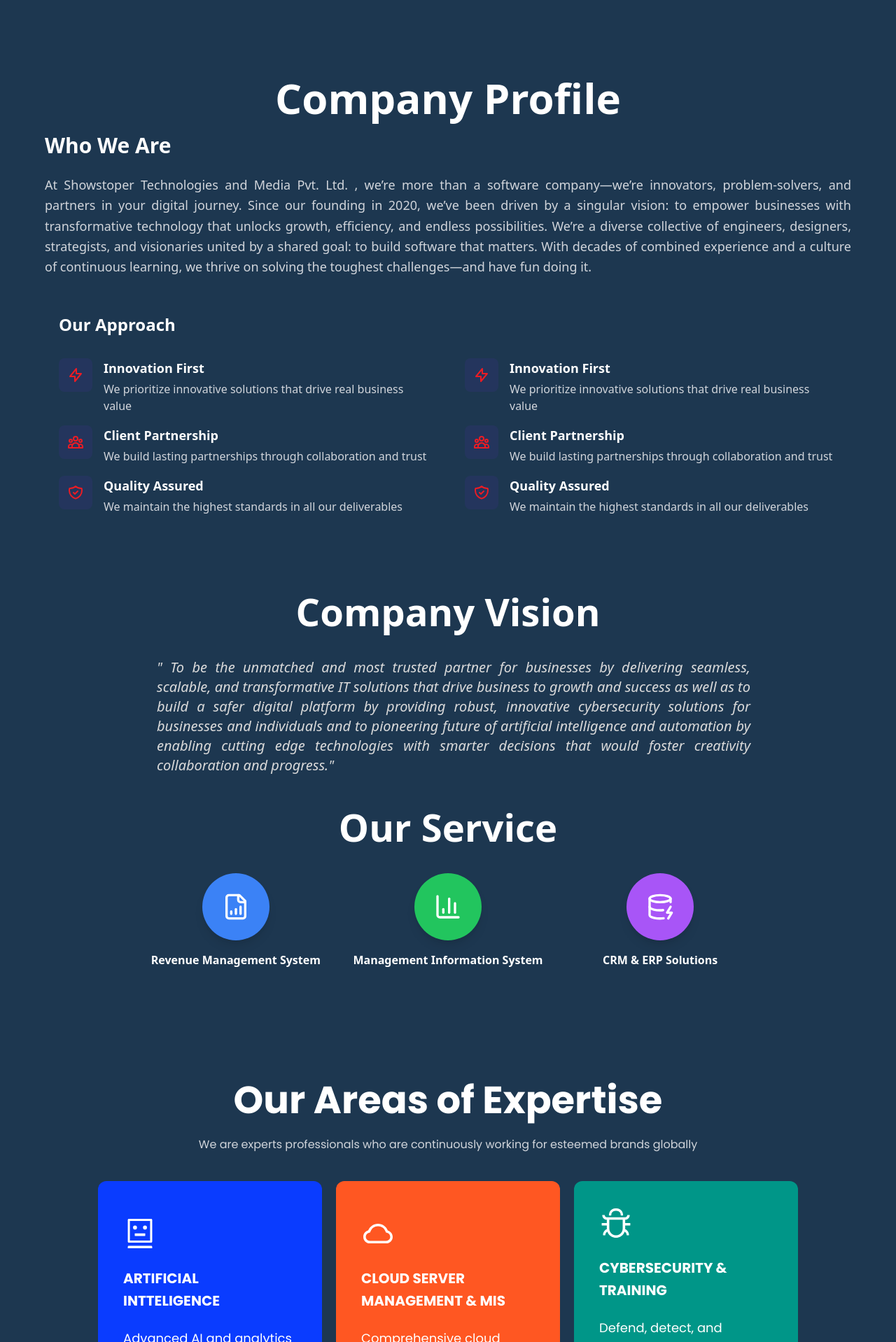
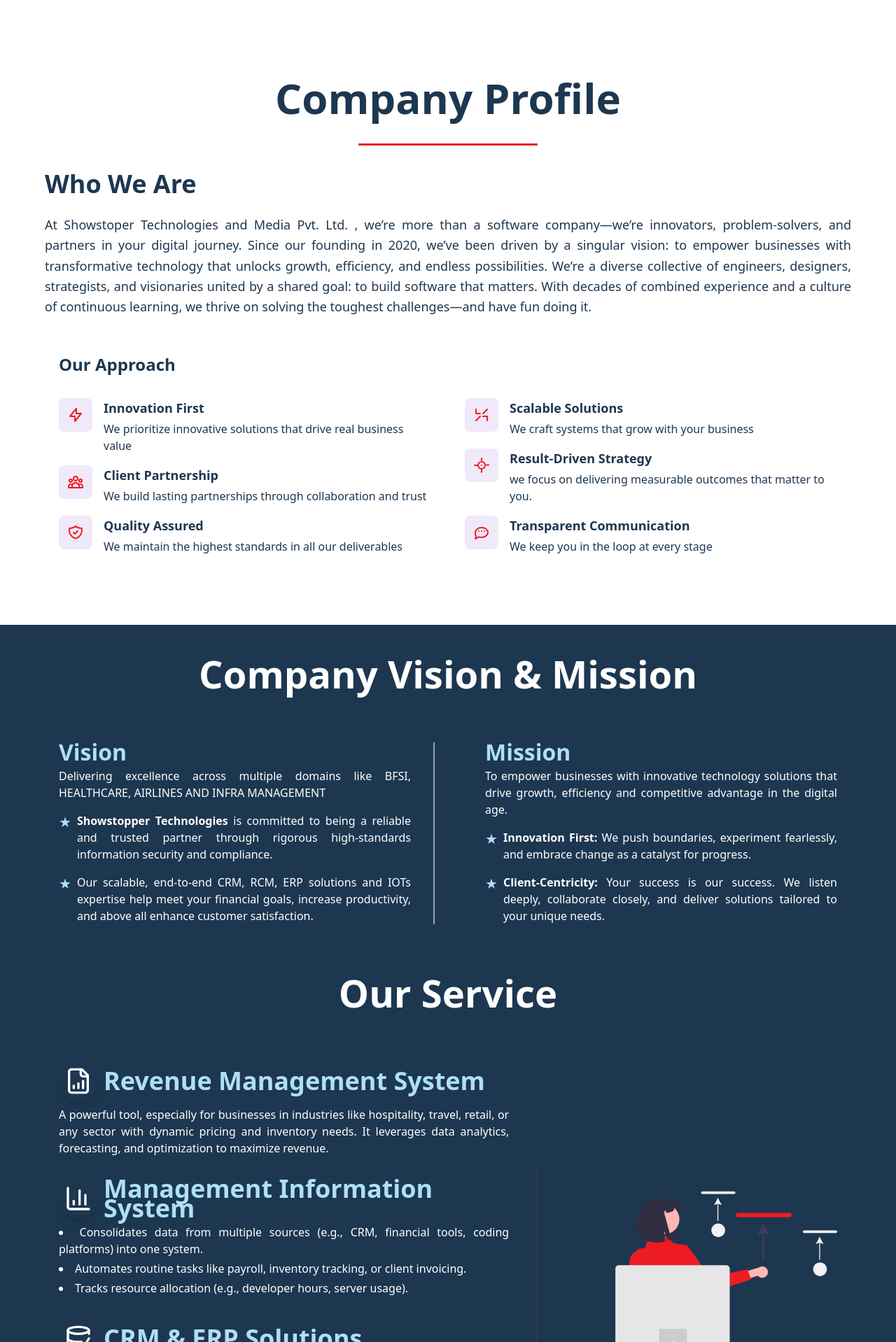
Before and after one commit to shreeramgitclone/showstoper, a React (Vite) app: page / in a window 1280 px wide. Shown: the part 882-2800 px from the top of the page at 70% size. Built offline with nearby package versions, Linux system fonts and the light colour scheme.

Commit message:
changes 12/4

```diff
--- a/src/components/home/CompanyProfile.jsx
+++ b/src/components/home/CompanyProfile.jsx
@@ -45,8 +45,8 @@
             viewport={{ once: true }}
             className="text-center mb-4"
           >
-            <h2 className="text-6xl font-bold mb-5 text-white">Company Profile</h2>
-            {/* <div className="company-vision-divider mb-6"></div> */}
+            <h2 className="text-6xl font-bold mb-5 CompanyProfilet">Company Profile</h2>
+            <div className="company-vision-divider mb-6"></div>
           </motion.div>
 
           <div className="grid gap-4 items-center text-white">
@@ -56,8 +56,8 @@
               viewport={{ once: true }}
               className="space-y-6"
             >
-              <h3 className="text-3xl font-semibold text-White">Who We Are</h3>
-              <p className="text-gray-300 text-lg leading-relaxed text-justify">
+              <h3 className="text-4xl font-semibold text-White cpmpanyprofilep">Who We Are</h3>
+              <p className="cpmpanyprofilep text-lg leading-relaxed text-justify">
                 At Showstoper Technologies and Media Pvt. Ltd. , we’re more than a software company—we’re innovators, problem-solvers, and partners in your digital journey. Since our founding in 2020, we’ve been driven by a singular vision: to empower businesses with transformative technology that unlocks growth, efficiency, and endless possibilities.
                 We’re a diverse collective of engineers, designers, strategists, and visionaries united by a shared goal: to build software that matters. With decades of combined experience and a culture of continuous learning, we thrive on solving the toughest challenges—and have fun doing it.
               </p>
@@ -88,7 +88,7 @@
 
           </div>
           <div className='OurApproach'>
-            <h3 className="text-2xl font-semibold text-white py-8">Our Approach</h3>
+            <h3 className="text-2xl font-semibold text-lightbluew py-8">Our Approach</h3>
             <div className="grid grid-cols-1 md:grid-cols-2 gap-12 items-center">
               <div className="space-y-4">
                 <div className="flex items-start space-x-4">
@@ -98,8 +98,8 @@
                     </svg>
                   </div>
                   <div>
-                    <h4 className="text-lg font-semibold text-white mb-1">Innovation First</h4>
-                    <p className="text-gray-300">We prioritize innovative solutions that drive real business value</p>
+                    <h4 className="text-lg font-semibold text-lightbluew mb-1">Innovation First</h4>
+                    <p className="text-lightbluew">We prioritize innovative solutions that drive real business value</p>
                   </div>
                 </div>
                 <div className="flex items-start space-x-4">
@@ -109,8 +109,8 @@
                     </svg>
                   </div>
                   <div>
-                    <h4 className="text-lg font-semibold text-white mb-1">Client Partnership</h4>
-                    <p className="text-gray-300">We build lasting partnerships through collaboration and trust</p>
+                    <h4 className="text-lg font-semibold text-lightbluew mb-1">Client Partnership</h4>
+                    <p className="text-lightbluew">We build lasting partnerships through collaboration and trust</p>
                   </div>
                 </div>
                 <div className="flex items-start space-x-4">
@@ -120,8 +120,8 @@
                     </svg>
                   </div>
                   <div>
-                    <h4 className="text-lg font-semibold text-white mb-1">Quality Assured</h4>
-                    <p className="text-gray-300">We maintain the highest standards in all our deliverables</p>
+                    <h4 className="text-lg font-semibold text-lightbluew mb-1">Quality Assured</h4>
+                    <p className="text-lightbluew">We maintain the highest standards in all our deliverables</p>
                   </div>
                 </div>
               </div>
@@ -131,34 +131,34 @@
                 <div className="flex items-start space-x-4">
                   <div className="icon-container">
                     <svg className="icon" fill="none" viewBox="0 0 24 24" stroke="currentColor">
-                      <path strokeLinecap="round" strokeLinejoin="round" strokeWidth={2} d="M13 10V3L4 14h7v7l9-11h-7z" />
+                      <path strokeLinecap="round" strokeLinejoin="round" strokeWidth={2} d="M4 4v6h6M20 20v-6h-6M4 20l6-6M20 4l-6 6" />
                     </svg>
                   </div>
                   <div>
-                    <h4 className="text-lg font-semibold text-white mb-1">Innovation First</h4>
-                    <p className="text-gray-300">We prioritize innovative solutions that drive real business value</p>
+                    <h4 className="text-lg font-semibold text-lightbluew mb-1">Scalable Solutions</h4>
+                    <p className="text-lightbluew">We craft systems that grow with your business</p>
                   </div>
                 </div>
                 <div className="flex items-start space-x-4">
                   <div className="icon-container">
                     <svg className="icon" fill="none" viewBox="0 0 24 24" stroke="currentColor">
-                      <path strokeLinecap="round" strokeLinejoin="round" strokeWidth={2} d="M17 20h5v-2a3 3 0 00-5.356-1.857M17 20H7m10 0v-2c0-.656-.126-1.283-.356-1.857M7 20H2v-2a3 3 0 015.356-1.857M7 20v-2c0-.656.126-1.283.356-1.857m0 0a5.002 5.002 0 019.288 0M15 7a3 3 0 11-6 0 3 3 0 016 0zm6 3a2 2 0 11-4 0 2 2 0 014 0zM7 10a2 2 0 11-4 0 2 2 0 014 0z" />
+                      <path strokeLinecap="round" strokeLinejoin="round" strokeWidth={2} d="M12 12v.01M8.5 8.5a5 5 0 107.07 7.07A5 5 0 008.5 8.5zm3.5-3.5V2m0 20v-3.5m7-7H22M2 12h3.5" />
                     </svg>
                   </div>
                   <div>
-                    <h4 className="text-lg font-semibold text-white mb-1">Client Partnership</h4>
-                    <p className="text-gray-300">We build lasting partnerships through collaboration and trust</p>
+                    <h4 className="text-lg font-semibold text-lightbluew mb-1">Result-Driven Strategy</h4>
+                    <p className="text-lightbluew">we focus on delivering measurable outcomes that matter to you.</p>
                   </div>
                 </div>
                 <div className="flex items-start space-x-4">
                   <div className="icon-container">
                     <svg className="icon" fill="none" viewBox="0 0 24 24" stroke="currentColor">
-                      <path strokeLinecap="round" strokeLinejoin="round" strokeWidth={2} d="M9 12l2 2 4-4m5.618-4.016A11.955 11.955 0 0112 2.944a11.955 11.955 0 01-8.618 3.04A12.02 12.02 0 003 9c0 5.591 3.824 10.29 9 11.622 5.176-1.332 9-6.03 9-11.622 0-1.042-.133-2.052-.382-3.016z" />
+                      <path strokeLinecap="round" strokeLinejoin="round" strokeWidth={2} d="M8 10h.01M12 10h.01M16 10h.01M21 12c0 4-4 7-9 7a9.77 9.77 0 01-3.58-.65L3 21l1.24-3.71A7 7 0 013 12c0-4 4-7 9-7s9 3 9 7z" />
                     </svg>
                   </div>
                   <div>
-                    <h4 className="text-lg font-semibold text-white mb-1">Quality Assured</h4>
-                    <p className="text-gray-300">We maintain the highest standards in all our deliverables</p>
+                    <h4 className="text-lg font-semibold text-lightbluew mb-1">Transparent Communication</h4>
+                    <p className="text-lightbluew">We keep you in the loop at every stage</p>
                   </div>
                 </div>
               </div>
--- a/src/components/home/CompanyVision.jsx
+++ b/src/components/home/CompanyVision.jsx
@@ -7,44 +7,126 @@
   return (
     <section id="company-vision" className="company-vision">
       <div className="company-vision-container">
-        <h2 className="company-vision-title text-center text-3xl font-bold mb-5">Company Vision</h2>
+        <h2 className="company-vision-title text-center text-3xl font-bold mb-5">Company Vision & Mission</h2>
+        <div className="bg-[#1d3750] text-white p-6 md:p-12 flex flex-col md:flex-row justify-between gap-10">
+          {/* Vision Section */}
+          <div className="flex-1 border-b-4 md:border-b-0 md:border-r-2 border-gray-400 pr-0 md:pr-8 justify">
+            <h2 className="text-xl font-semibold mb-2 text-[#AEDFF7] vmfont">Vision</h2>
+            <p className="mb-4">
+              Delivering excellence across multiple domains like BFSI, HEALTHCARE, AIRLINES AND INFRA MANAGEMENT
+            </p>
+            <div className="flex items-start gap-2 mb-4">
+              <span className="text-xl text-[#AEDFF7]">★</span>
+              <p>
+                <strong>Showstopper Technologies</strong> is committed to being a reliable and trusted partner through rigorous high-standards information security and compliance.
+              </p>
+            </div>
+            <div className="flex items-start gap-2">
+              <span className="text-xl text-[#AEDFF7]">★</span>
+              <p>
+                Our scalable, end-to-end CRM, RCM, ERP solutions and IOTs expertise help meet your financial goals, increase productivity, and above all enhance customer satisfaction.
+              </p>
+            </div>
+          </div>
 
-
+          {/* Mission Section */}
+          <div className="flex-1 md:pl-8 justify">
+            <h2 className="text-xl font-semibold mb-2 text-[#AEDFF7] vmfont">Mission</h2>
+            <p className="mb-4">
+              To empower businesses with innovative technology solutions that drive growth, efficiency and competitive advantage in the digital age.
+            </p>
+            <div className="flex items-start gap-2 mb-4 justify">
+              <span className="text-xl text-[#AEDFF7]">★</span>
+              <p>
+                <strong>Innovation First:</strong> We push boundaries, experiment fearlessly, and embrace change as a catalyst for progress.
+              </p>
+            </div>
+            <div className="flex items-start gap-2 justify">
+              <span className="text-xl text-[#AEDFF7]">★</span>
+              <p>
+                <strong>Client-Centricity:</strong> Your success is our success. We listen deeply, collaborate closely, and deliver solutions tailored to your unique needs.
+              </p>
+            </div>
+          </div>
+        </div>
+        {/*
         <div className="company-vision-quote-box max-w-4xl mx-auto text-center px-4">
           <blockquote className="company-vision-quote text-lg text-gray-700 italic">
             " To be the unmatched and most trusted partner for businesses by delivering seamless, scalable, and transformative IT solutions that drive business to growth and success as well as to build a safer digital platform by providing robust, innovative cybersecurity solutions for businesses and individuals and to pioneering future of artificial intelligence and automation by enabling cutting edge technologies with smarter decisions that would foster creativity collaboration and progress."
           </blockquote>
+        </div> */}
+        <h2 className="company-vision-title text-center text-3xl font-bold mb-4 mt-15 ">Our Service</h2>
+        <div className="bg-[#1d3750] text-white p-6 md:p-12 flex flex-col md:flex-row gap-10">
+          {/* Left section */}
+          <div className="flex-[1.5] space-y-8">
+            {/* Revenue Management System */}
+            <div>
+              <h3 className="text-xl font-semibold text-[#AEDFF7] flex items-center gap-2 Revenuet">
+                <span>
+                  <div className="w-14 h-14 rounded-full  flex items-center justify-center shadow-lg">
+                    <FileBarChart className="text-white w-10 h-10" />
+                  </div>
+                </span>{" "}
+                Revenue Management System
+              </h3>
+              <p className="mt-2 justify">
+                A powerful tool, especially for businesses in industries like hospitality, travel, retail, or any sector with dynamic pricing and inventory needs. It leverages data analytics, forecasting, and optimization to maximize revenue.
+              </p>
+            </div>
+
+            {/* Management Information System */}
+            <div>
+              <h3 className="text-xl font-semibold text-[#AEDFF7] flex items-center gap-2 Revenuet">
+                <span>
+                  <div className="w-14 h-14 rounded-full  flex items-center justify-center shadow-lg">
+                    <BarChart3 className="text-white w-10 h-10" />
+                  </div>
+                </span>{" "}
+                Management Information System
+              </h3>
+              <ul className="list-disc list-inside mt-2 space-y-1 justify">
+                <li>Consolidates data from multiple sources (e.g., CRM, financial tools, coding platforms) into one system.</li>
+                <li>Automates routine tasks like payroll, inventory tracking, or client invoicing.</li>
+                <li>Tracks resource allocation (e.g., developer hours, server usage).</li>
+              </ul>
+            </div>
+
+            {/* CRM & ERP Solutions */}
+            <div>
+              <h3 className="text-xl font-semibold text-[#AEDFF7] flex items-center gap-2 Revenuet">
+                <span>
+                  <div className="w-14 h-14 rounded-full  flex items-center justify-center shadow-lg">
+                    <DatabaseZap className="text-white w-10 h-10" />
+                  </div>
+                </span>{" "}
+                CRM & ERP Solutions
+              </h3>
+              <ul className="list-disc list-inside mt-2 space-y-1 justify">
+                <li>
+                  CRM tracks leads, monitors sales pipelines, and identifies upsell or cross-sell opportunities. Sales teams can prioritize high-potential clients, increasing conversion rates and revenue.
+                </li>
+                <li>
+                  ERP solutions include tools to track and manage compliance with industry standards and regulations, reducing the risk of penalties or legal issues. By linking customer data with inventory and production, ERP helps ensure timely deliveries and accurate order fulfillment, improving client satisfaction.
+                </li>
+              </ul>
+            </div>
+          </div>
+
+          {/* Right section */}
+          <div className="flex-1 flex flex-col justify-center items-start">
+            <img
+              src="/src/assets/undraw_services_dhxj.svg"
+              alt="cityscape"
+
+            />
+          </div>
         </div>
-        <h2 className="company-vision-title text-center text-3xl font-bold mb-4 mt-15">Our Service</h2>
+
 
         {/* 3 Circular Cards Section */}
-        <div className="mt-12 grid grid-cols-1 sm:grid-cols-3 gap-8 px-6 md:px-20">
-          {/* Card 1: Revenue Management System */}
-          <div className="flex flex-col items-center">
-            <div className="w-24 h-24 rounded-full bg-blue-500 flex items-center justify-center shadow-lg">
-              <FileBarChart className="text-white w-10 h-10" />
-            </div>
-            <p className="mt-4 text-center font-semibold text-white">Revenue Management System</p>
-          </div>
 
-          {/* Card 2: Management Information System */}
-          <div className="flex flex-col items-center">
-            <div className="w-24 h-24 rounded-full bg-green-500 flex items-center justify-center shadow-lg">
-              <BarChart3 className="text-white w-10 h-10" />
-            </div>
-            <p className="mt-4 text-center font-semibold text-white">Management Information System</p>
-          </div>
+      </div>
 
-          {/* Card 3: CRM & ERP Solutions */}
-          <div className="flex flex-col items-center">
-            <div className="w-24 h-24 rounded-full bg-purple-500 flex items-center justify-center shadow-lg">
-              <DatabaseZap className="text-white w-10 h-10" />
-            </div>
-            <p className="mt-4 text-center font-semibold text-white">CRM & ERP Solutions</p>
-          </div>
-
-        </div>
-      </div>
     </section>
   );
 };
--- a/src/components/home/ExpertTeam.jsx
+++ b/src/components/home/ExpertTeam.jsx
@@ -48,7 +48,7 @@
   return (
     <div className="ExpertTeam">
       <p className="text-center text-4xl m-2 text-white mt-20 Expertise" >Our Areas of Expertise</p>
-      <p className="text-center text-base text-gray-300">We are experts professionals who are continuously working for esteemed brands globally</p>
+      <p className="text-center text-base text-lightbluew">We are experts professionals who are continuously working for esteemed brands globally</p>
       <StyledWrapper>
         <div className="grid-container">
           {cardData.map((item, index) => (
@@ -63,6 +63,8 @@
         </div>
       </StyledWrapper>
     </div>
+
+
 
   );
 }
--- a/src/components/home/Hero.jsx
+++ b/src/components/home/Hero.jsx
@@ -36,17 +36,17 @@
   return (
     <section className="hero-section">
     <div className="hero-content">
-      <div className="hero-line">
-        Code that{' '}
+      <div className="hero-line"><span>Code that </span>
+         {' '}
         <span className="glass-box">
           <span className={`flip-word ${isFlipping ? 'flip' : ''}`}>
             {words[currentWordIndex]}
           </span>
         </span>
       </div>
-      <div>Innovation that scales</div>
+      <div className='Innovation'>Innovation that scales</div>
       <span className="sipmlifying">
-        Simplifying Complexity, Delivering Innovation
+      Simplifying<span className='sipmlifyingred'> Complexity</span>, Delivering <span className='sipmlifyingred'>Innovation</span>
       </span>
     </div>
   </section>
--- a/src/pages/ContactUs.jsx
+++ b/src/pages/ContactUs.jsx
@@ -65,7 +65,7 @@
               transition={{ duration: 0.5 }}
               className="contact-info-card"
             >
-              <div className="contact-info-icon">📍  <span className="contact-info-text ">
+              <div className="contact-info-icon ">📍  <span className="contact-info-text ">
                 Office No. 106, 1st Floor,
                 Thacker Tower, Sector 17, Plot No. 86,
                 Beside SaraswatBank, Vashi,
@@ -76,7 +76,7 @@
               </div>
 
               <hr/>
-              <div className="contact-info-icon">📱  <span className="contact-info-text">+91 877 998 7040</span></div>
+              <div className="contact-info-icon">📱  <span className="contact-info-text">+91 877 998 7040 <br /> &nbsp;&nbsp;&nbsp;&nbsp;&nbsp;&nbsp; +91 750 659 7467</span></div>
 
             </motion.div>
 
--- a/src/styles/components/common/expertteam.css
+++ b/src/styles/components/common/expertteam.css
@@ -2,7 +2,7 @@
 
 .ExpertTeam {
     font-family: "Poppins", sans-serif;
-    background-color: #1d3750;
+    background-color: #ffffff;
     padding: 20px;
     border-bottom: 1px solid #2a3243;
 }
@@ -11,10 +11,20 @@
     font-size: 3.40rem;
     font-weight: 700;
     /* color: #1a202c; */
-    color: white;
+    color: #1d3750;
     margin-bottom: 2rem;
+    margin: 0;
+    margin-top: 2rem;
 }
 .title{
     font-size: 20px;
     font-weight: 700;
+
 }
+.text-lightbluew{
+    color: #1d3750;
+  }
+  .text-base{
+    padding-top: 10px;
+    font-size: 18px !important;
+  }
--- a/src/styles/components/home/CompanyProfile.css
+++ b/src/styles/components/home/CompanyProfile.css
@@ -5,12 +5,20 @@
   min-height: fit-content;
   display: flex;
   align-items: center;
-  background-color: #1d3750;
+  background-color: #ffffff;
 }
-
+.CompanyProfilet{
+  color: #1d3750;
+}
+.cpmpanyprofilep{
+  color: #1d3750;
+}
+.text-lightbluew{
+  color: #1d3750;
+}
 .company-vision-divider {
-  width: 15rem;
-  height: 0.05rem;
+  width: 16rem !important;
+  height: 3px !important;
   background-color: #ed1c24 !important;
   margin: 0 auto;
 }
--- a/src/styles/components/home/CompanyVision.css
+++ b/src/styles/components/home/CompanyVision.css
@@ -40,6 +40,7 @@
   /* color: #1a202c; */
   color: white;
   margin-bottom: 2rem;
+  margin-top: 2rem;
 }
 
 .company-vision-divider {
@@ -104,3 +105,12 @@
 .company-vision-author-title {
   color: #4a5568;
 }
+.Revenuet{
+  font-size: 2.25rem;
+}
+.justify{
+  text-align: justify;
+}
+.vmfont{
+  font-size: 2rem;
+}
--- a/src/styles/pages/ContactUs.css
+++ b/src/styles/pages/ContactUs.css
@@ -73,7 +73,7 @@
 }
 
 .contact-info-icon {
-  font-size: 1rem;
+  font-size: 1.5rem;
   padding: 1rem;
 }
 
@@ -86,6 +86,7 @@
 .contact-info-text {
   color: #6B7280;
   font-size: 0.875rem;
+  font-size: 20px;
 }
 
 .contact-form {
```
Also changed, not shown: src/components/layout/Footer.jsx (+5 -5 lines), src/styles/components/home/Hero.css (+18 -3 lines), src/assets/undraw_services_dhxj.svg (added).
